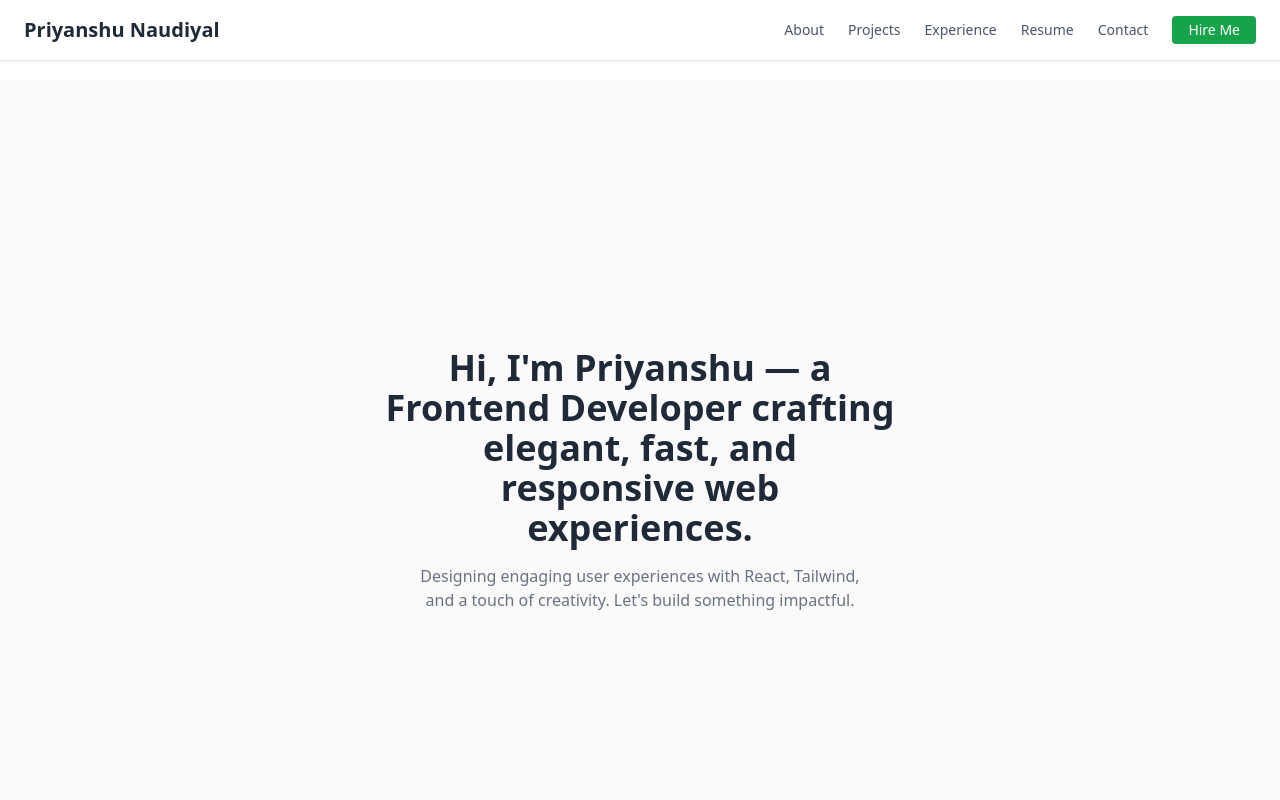
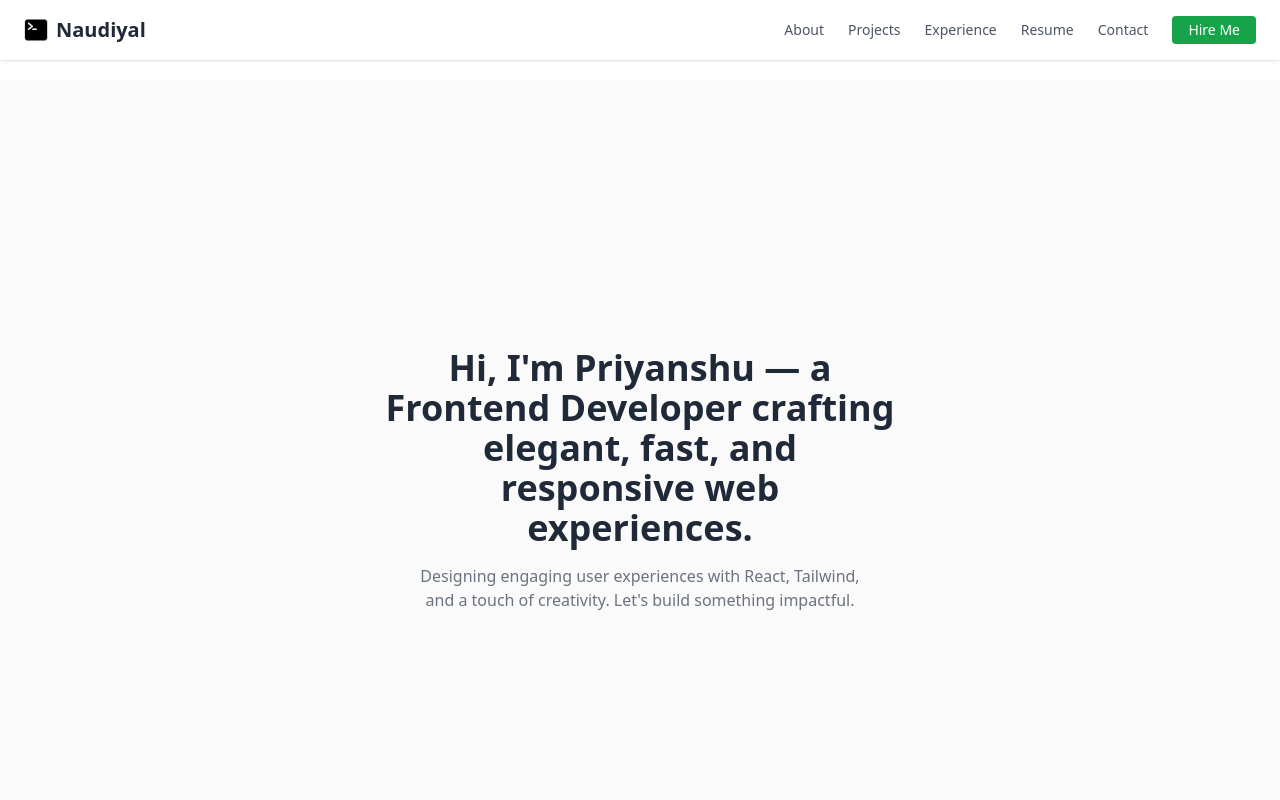
Before and after one commit to priyanshunaudiyal/My-Portfolio, a React (Create React App) app: page / in a window 1280 px wide. Shown: the top 800 px of the page. Built offline with nearby package versions, Linux system fonts and the light colour scheme; the HTML template or start-up script is replaced by a standard one.

Commit message:
logo-added

```diff
--- a/src/components/Navbar.jsx
+++ b/src/components/Navbar.jsx
@@ -24,10 +24,11 @@ const Navbar = () => {
       <div className="max-w-7xl mx-auto px-6 py-4 flex justify-between items-center">
         <Link
           to="/"
-          className="text-xl font-bold text-gray-800"
+          className="text-xl font-bold text-gray-800 flex items-center space-x-2"
           onClick={handleScrollToTop}
         >
-          Priyanshu Naudiyal
+          <img src={`${process.env.PUBLIC_URL}/terminal.png`} alt="Logo" className="w-6 h-6" />
+          <span>Naudiyal</span>
         </Link>
 
         {/* Hamburger Menu for small screens */}
```
Also changed, not shown: public/terminal.png (added), 4 other files (tests, documents, lock files or other folders).
